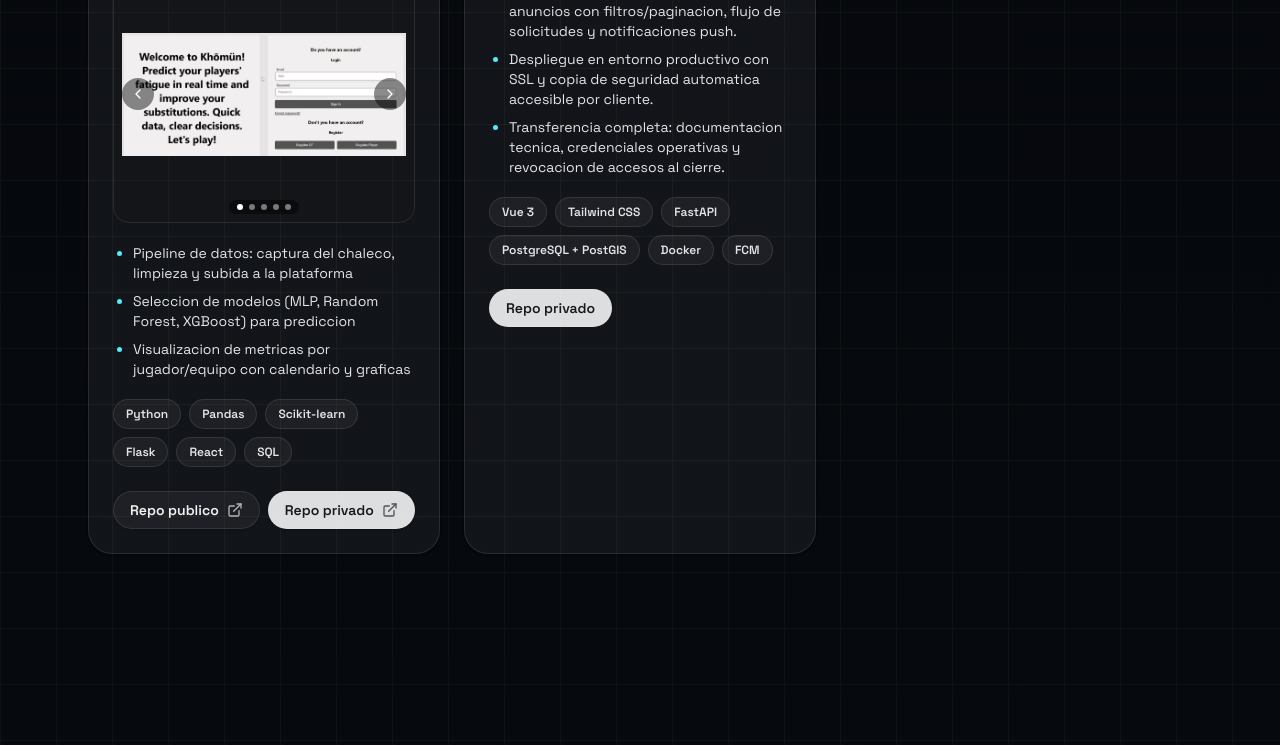
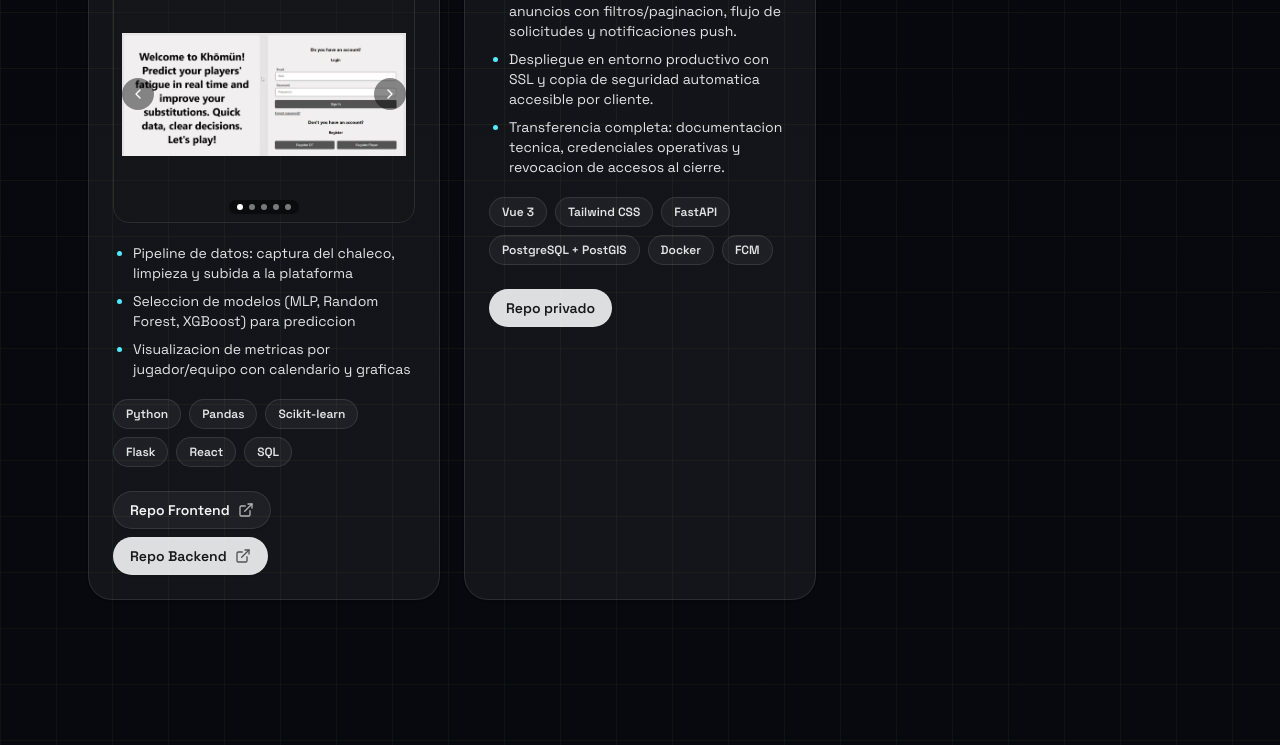
Before and after one commit to Al3xTremo/portfolio, a React (Vite) app: page / in a window 1280 px wide. Shown: the part 1724-2469 px from the top of the page. Built offline with nearby package versions, Linux system fonts and the light colour scheme.

Commit message:
Clarify Khomun frontend/backend repository buttons

```diff
--- a/src/content.ts
+++ b/src/content.ts
@@ -56,7 +56,9 @@ export type Content = {
       links: {
         demo?: string
         publicRepo?: string
+        publicRepoLabel?: string
         privateRepo?: string
+        privateRepoLabel?: string
         hasPrivateRepo?: boolean
       }
       images?: string[]
@@ -267,7 +269,9 @@ export const content: Content = {
         ],
         links: {
           publicRepo: 'https://github.com/DanielOrtizDelgado/Khomun-Frontend',
+          publicRepoLabel: 'Repo Frontend',
           privateRepo: 'https://github.com/DanielOrtizDelgado/Khomun-Backend',
+          privateRepoLabel: 'Repo Backend',
         },
         images: [
           toAssetPath('projects/khomun-inicio.png'),
--- a/src/sections/ProjectsSection.tsx
+++ b/src/sections/ProjectsSection.tsx
@@ -139,7 +139,7 @@ export function ProjectsSection({ id, data, labels }: Props) {
                       : {})}
                     className="inline-flex items-center gap-2 rounded-full border border-black/10 bg-white/70 px-4 py-2 text-sm font-semibold text-zinc-900 shadow-sm transition hover:bg-white dark:border-white/10 dark:bg-white/5 dark:text-zinc-100 dark:hover:bg-white/10"
                   >
-                    <span>{labels.publicRepoLabel}</span>
+                    <span>{p.links.publicRepoLabel ?? labels.publicRepoLabel}</span>
                     <ExternalLink className="h-4 w-4 opacity-70" aria-hidden="true" />
                   </a>
                 ) : null}
@@ -152,14 +152,14 @@ export function ProjectsSection({ id, data, labels }: Props) {
                       : {})}
                     className="inline-flex items-center gap-2 rounded-full border border-black/10 bg-zinc-900/90 px-4 py-2 text-sm font-semibold text-zinc-100 shadow-sm transition hover:bg-zinc-900 dark:border-white/10 dark:bg-zinc-100/90 dark:text-zinc-900 dark:hover:bg-zinc-100"
                   >
-                    <span>{labels.privateRepoLabel}</span>
+                    <span>{p.links.privateRepoLabel ?? labels.privateRepoLabel}</span>
                     <ExternalLink className="h-4 w-4 opacity-70" aria-hidden="true" />
                   </a>
                 ) : null}
 
                 {p.links.hasPrivateRepo && !p.links.privateRepo ? (
                   <span className="inline-flex items-center rounded-full border border-black/10 bg-zinc-900/90 px-4 py-2 text-sm font-semibold text-zinc-100 dark:border-white/10 dark:bg-zinc-100/90 dark:text-zinc-900">
-                    {labels.privateRepoLabel}
+                    {p.links.privateRepoLabel ?? labels.privateRepoLabel}
                   </span>
                 ) : null}
 
```
